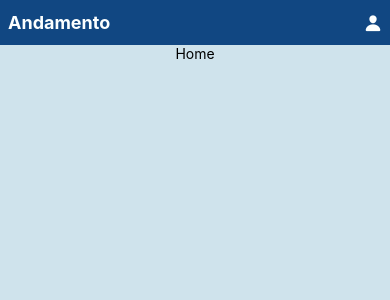
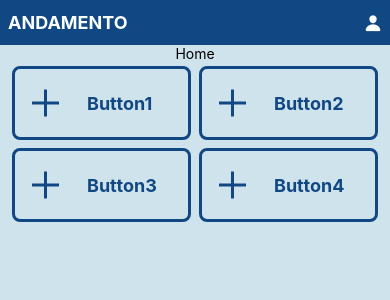
Before and after one commit to pedrocosta132/andamento, a React Native app: screen /Home in a window 390 px wide. Shown: the top 300 px of the page. Built offline with nearby package versions, Linux system fonts and the light colour scheme.

Commit message:
feat: home main buttons

```diff
--- a/src/components/Header/index.tsx
+++ b/src/components/Header/index.tsx
@@ -1,13 +1,13 @@
 import { View, Text } from "react-native";
+import Ionicons from '@expo/vector-icons/Ionicons';
 import { styled } from "./styled";
-import Ionicons from '@expo/vector-icons/Ionicons';
 import colors from "../../constants/colors";
 
 export default function Header() {
   return (
     <View style={styled.container}>
-      <Text style={styled.title}>Andamento</Text>
-      <Ionicons name="person" size={18} color={colors.white} />
+      <Text style={styled.title}>ANDAMENTO</Text>
+      <Ionicons name="person" size={18} color={colors.white} onPress={() => {}}/>
     </View>
   );
 }
--- /dev/null
+++ b/src/components/HomeButton/index.tsx
@@ -0,0 +1,19 @@
+import { Pressable, Text } from "react-native";
+import Ionicons from '@expo/vector-icons/Ionicons';
+import colors from "../../constants/colors";
+import { styled } from "./styled";
+
+type HomeButtonProps = {
+  icon: keyof typeof Ionicons.glyphMap;
+  text: string;
+  onPress: () => void;
+};
+
+export default function HomeButton({ icon, text, onPress }: HomeButtonProps) {
+  return (
+    <Pressable style={styled.button} onPress={onPress}>
+      <Ionicons name={icon} size={48} color={colors.primary} />
+      <Text style={styled.text}>{text}</Text>
+    </Pressable>
+  );
+}
--- /dev/null
+++ b/src/components/HomeButton/styled.ts
@@ -0,0 +1,24 @@
+import { StyleSheet } from "react-native";
+import colors from "../../constants/colors";
+
+export const styled = StyleSheet.create({
+  button: {
+    flex: 1,
+    padding: 8,
+    margin: 4,
+    display: "flex",
+    flexDirection: "row",
+    alignItems: "center",
+    gap: 16,
+    borderColor: colors.primary,
+    borderWidth: 3,
+    borderStyle: "solid",
+    borderRadius: 8,
+    overflow: "hidden"
+  },
+  text: {
+    color: colors.primary,
+    fontSize: 18,
+    fontWeight: "bold"
+  },
+});
--- a/src/pages/Home.tsx
+++ b/src/pages/Home.tsx
@@ -1,10 +1,36 @@
-import { Text } from "react-native";
+import { FlatList, Text, View } from "react-native";
 import Layout from "../components/Layout";
+import HomeButton from "../components/HomeButton";
+import Ionicons from "@expo/vector-icons/Ionicons";
+
+const homeButtons: {
+  icon: keyof typeof Ionicons.glyphMap;
+  text: string;
+  onPress: () => void;
+}[] = [
+  { icon: "add", text: "Button1", onPress: () => {} },
+  { icon: "add", text: "Button2", onPress: () => {} },
+  { icon: "add", text: "Button3", onPress: () => {} },
+  { icon: "add", text: "Button4", onPress: () => {} },
+];
 
 export default function Home() {
   return (
     <Layout>
       <Text>Home</Text>
+      <FlatList
+        data={homeButtons}
+        renderItem={({ item }) => (
+          <HomeButton
+            icon={item.icon}
+            text={item.text}
+            onPress={item.onPress}
+          />
+        )}
+        keyExtractor={item => item.text}
+        numColumns={2}
+        style={{ width: "100%", paddingHorizontal: 8 }}
+      />
     </Layout>
   );
 }
```
